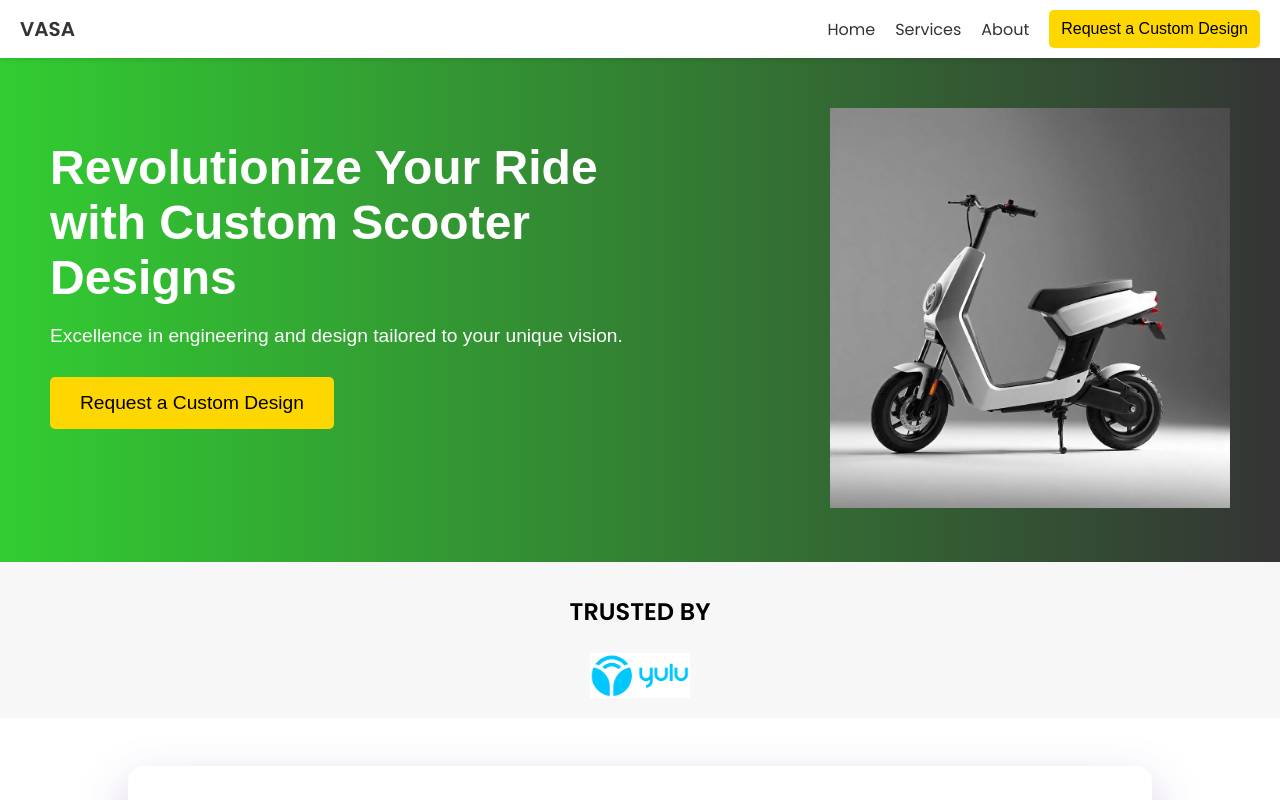
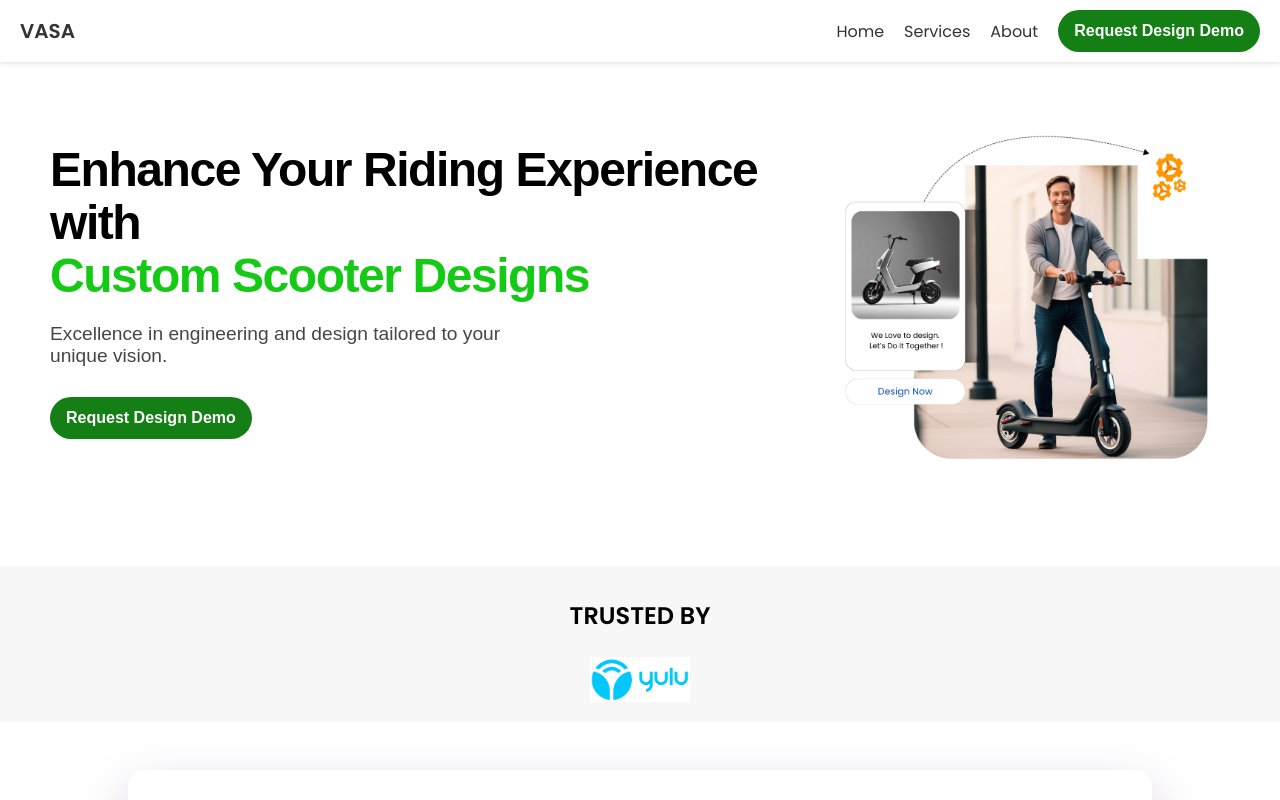
Before and after one commit to ShubhamSShinde-U/vasa, a React (Vite) app: page / in a window 1280 px wide. Shown: the top 800 px of the page. Built offline with nearby package versions, Linux system fonts and the light colour scheme; a web font is replaced by a local one.

Commit message:
Title and Hero Image changed

```diff
--- a/src/components/app-header/appHeader.tsx
+++ b/src/components/app-header/appHeader.tsx
@@ -35,9 +35,9 @@ const AppHeader = () => {
           onClick={() => {
             setIsModalOpen(true);
           }}
-          className="app-header-btn"
+          className="cta-button"
         >
-          Request a Custom Design
+          Request Design Demo
         </button>
       </nav>
 
--- a/src/components/home-page/home-page.css
+++ b/src/components/home-page/home-page.css
@@ -3,26 +3,46 @@
 }
 
 .hero-banner {
-  background: linear-gradient(to right, #32cd32, #343434);
+  /* background: linear-gradient(to right, #32cd32, #343434); */
   display: flex;
   justify-content: space-between;
   padding: 50px;
-  color: white;
+  /* color: white; */
   /* margin-bottom: 64px; */
 }
 
 .hero-content {
-  max-width: 50%;
+  max-width: 60%;
 }
 
 .hero-content h1 {
   font-size: 3rem;
+  font-weight: 900;
   margin-bottom: 20px;
+  width: 100%;
+  font-size: 48px;
+  font-style: normal;
+  font-weight: 900;
+  line-height: 1.1;
+  letter-spacing: -1.44px;
 }
+.hero-content h1 span{
+  font-weight: 900;
+  margin-bottom: 20px;
+  width: 100%;
+  font-size: 48px;
+  font-style: normal;
+  font-weight: 900;
+  line-height: 1.1;
+  letter-spacing: -1.44px;
+  color: rgb(21, 202, 21);
 
+}
 .hero-content p {
   font-size: 1.2rem;
   margin-bottom: 30px;
+  width: 70%;
+  color: rgb(70, 70, 70);
 }
 
 .hero-image img {
--- a/src/components/home-page/home-page.tsx
+++ b/src/components/home-page/home-page.tsx
@@ -11,7 +11,10 @@ const HomePage = () => {
       {/* Header Section */}
       <header className="hero-banner">
         <div className="hero-content">
-          <h1>Revolutionize Your Ride with Custom Scooter Designs</h1>
+          <h1>
+            Enhance Your Riding Experience with  <br></br>
+            <span>Custom Scooter Designs</span>
+          </h1>
           <p>
             Excellence in engineering and design tailored to your unique vision.
           </p>
@@ -21,11 +24,11 @@ const HomePage = () => {
             }}
             className="cta-button"
           >
-            Request a Custom Design
+            Request Design Demo
           </button>
         </div>
         <div className="hero-image">
-          <img src="assets/demo.jpeg" alt="Custom Scooter" />
+          <img src="assets/lets.png" alt="Custom Scooter" />
         </div>
       </header>
       {/* clients  */}
--- a/src/index.css
+++ b/src/index.css
@@ -72,17 +72,19 @@ body {
 }
 
 .cta-button {
-  background-color: #ffd700;
-  color: black;
-  padding: 15px 30px;
-  font-size: 1.2rem;
+  background-color: rgb(20, 127, 20);
+  color: white;
+  padding: 12px 16px;
+  font-size: 1rem;
+  font-weight: 600;
   border: none;
-  border-radius: 5px;
+  border-radius: 24px;
   cursor: pointer;
+
 }
 
 .cta-button:hover {
-  background-color: #ffc300;
+  background-color: rgb(30, 172, 30);
 }
 
 .img-filter {
```
Also changed, not shown: public/assets/1000164888.png (added), public/assets/lets.png (added).
